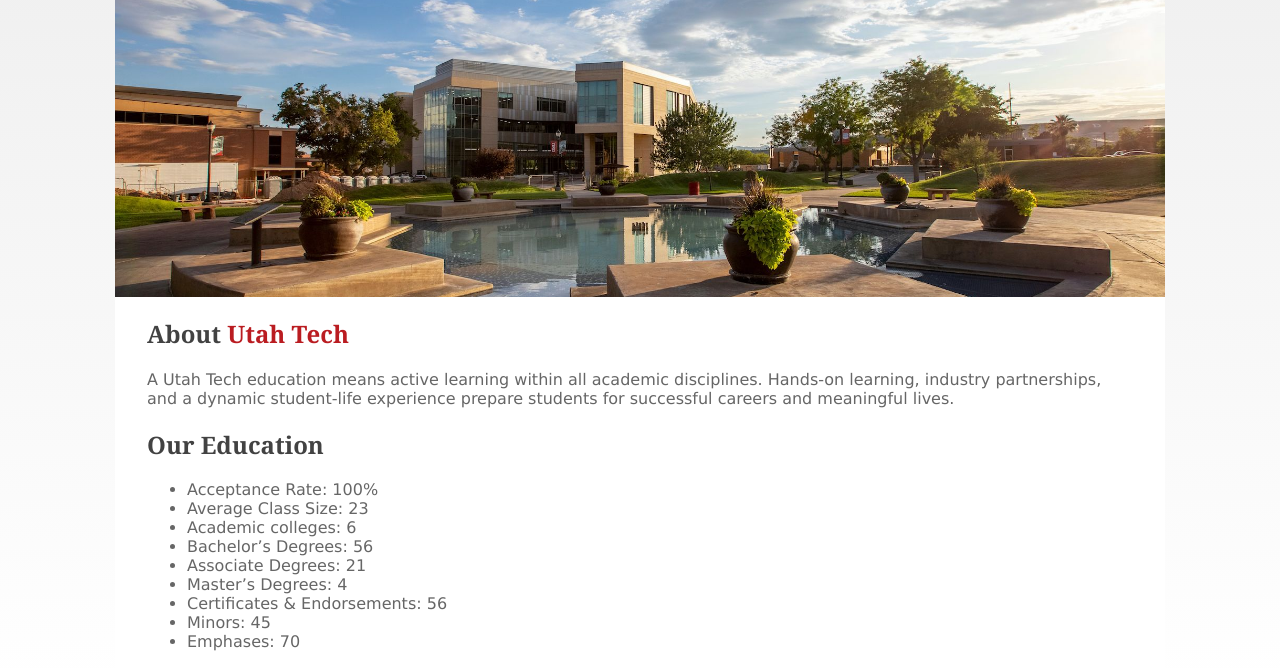
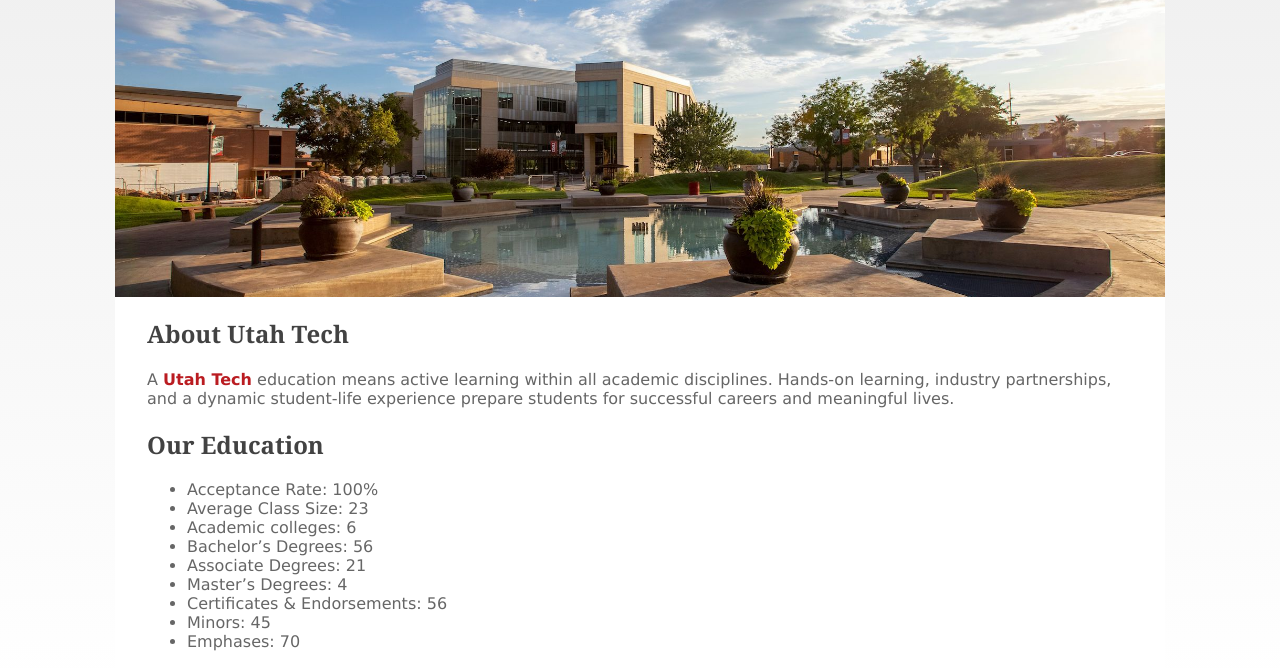
Before and after one commit to brodycritchlow/SE1400, a plain HTML site: page utahtech4/index.html in a window 1280 px wide. Shown: the part 115-783 px from the top of the page. Drawn offline with Linux system fonts and the light colour scheme.

Commit message:
fix red text

```diff
--- a/utahtech4/index.html
+++ b/utahtech4/index.html
@@ -21,9 +21,9 @@
       </nav>
       <div id="homehero"></div>
       <main>
-        <h2>About <span class="ut">Utah Tech</span></h2>
+        <h2>About Utah Tech</h2>
         <p>
-          A Utah Tech education means active learning within all academic
+          A  <span class="ut">Utah Tech</span> education means active learning within all academic
           disciplines. Hands-on learning, industry partnerships, and a dynamic
           student-life experience prepare students for successful careers and
           meaningful lives.
```
